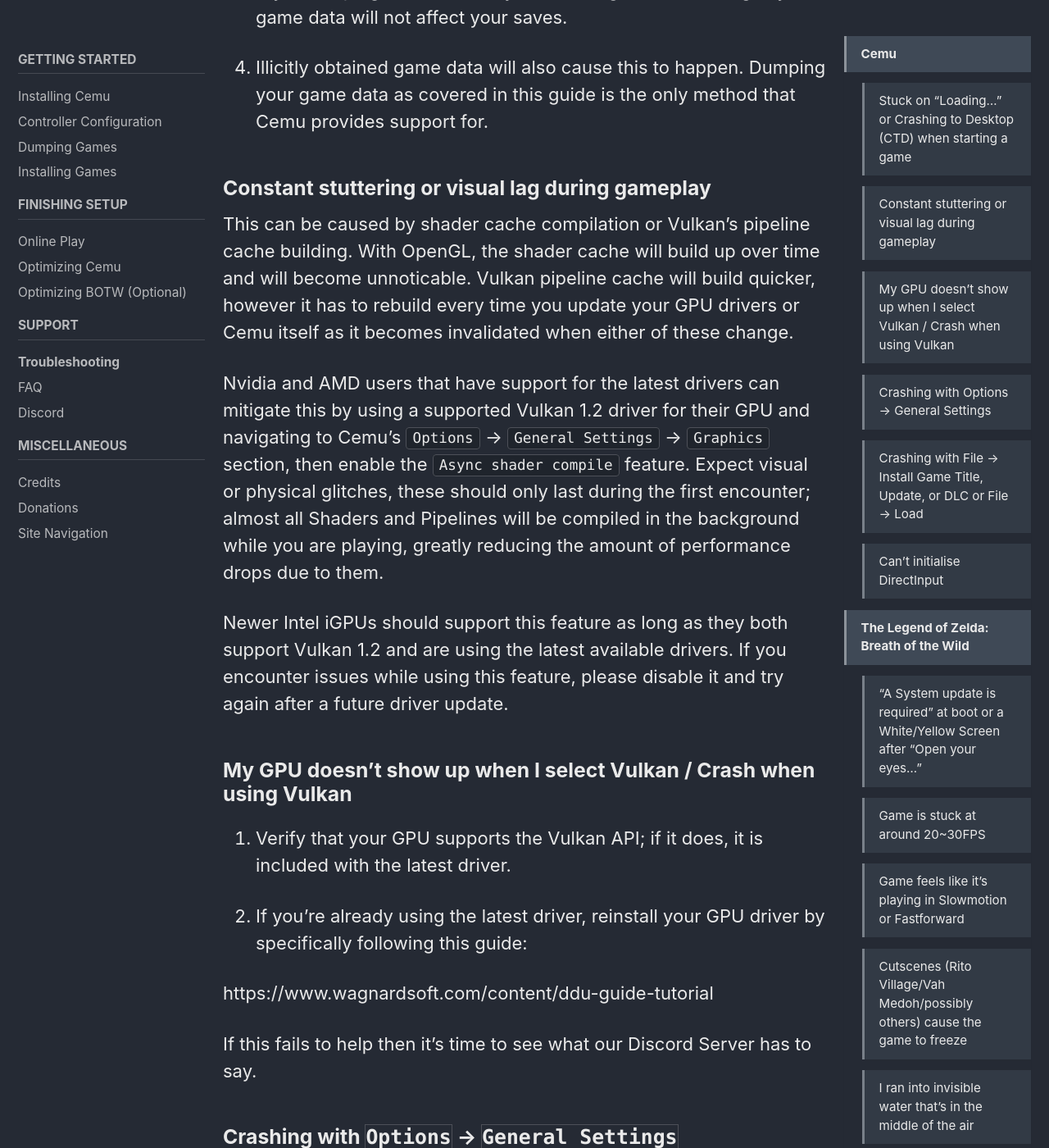
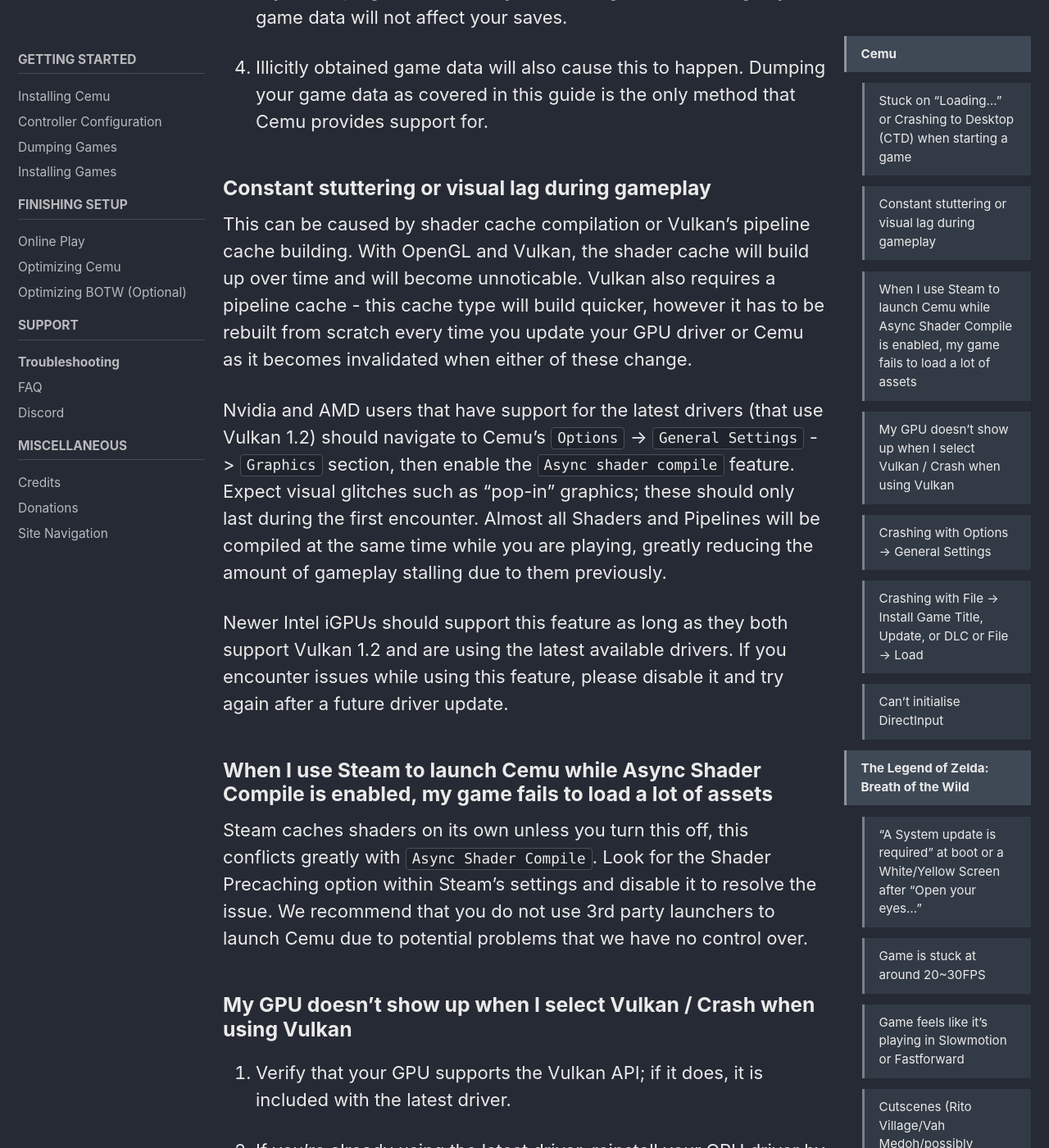
Before and after one commit to cfw-guide/cemu.cfw.guide, a Jekyll site: the page built from _pages/en_US/troubleshooting.md, in a window 1280 px wide and 1400 px high, scrolled down 1116 px. Shown: the whole window at 82% size. Built offline with Jekyll 4.4.1, drawn with Linux system fonts in a browser that asks for light colours; cached includes are drawn as plain includes.

Commit message:
Added information about Steam Shader Precaching

```diff
--- a/_pages/en_US/troubleshooting.md
+++ b/_pages/en_US/troubleshooting.md
@@ -22,11 +22,15 @@
 
 ### Constant stuttering or visual lag during gameplay
 
-This can be caused by shader cache compilation or Vulkan's pipeline cache building. With OpenGL, the shader cache will build up over time and will become unnoticable. Vulkan pipeline cache will build quicker, however it has to rebuild every time you update your GPU drivers or Cemu itself as it becomes invalidated when either of these change.
+This can be caused by shader cache compilation or Vulkan's pipeline cache building. With OpenGL and Vulkan, the shader cache will build up over time and will become unnoticable. Vulkan also requires a pipeline cache - this cache type will build quicker, however it has to be rebuilt from scratch every time you update your GPU driver or Cemu as it becomes invalidated when either of these change.
 
-Nvidia and AMD users that have support for the latest drivers can mitigate this by using a supported Vulkan 1.2 driver for their GPU and navigating to Cemu's `Options` -> `General Settings` -> `Graphics` section, then enable the `Async shader compile` feature.  Expect visual or physical glitches, these should only last during the first encounter; almost all Shaders and Pipelines will be compiled in the background while you are playing, greatly reducing the amount of performance drops due to them.
+Nvidia and AMD users that have support for the latest drivers (that use Vulkan 1.2) should navigate to Cemu's `Options` -> `General Settings` -> `Graphics` section, then enable the `Async shader compile` feature. Expect visual glitches such as "pop-in" graphics; these should only last during the first encounter. Almost all Shaders and Pipelines will be compiled at the same time while you are playing, greatly reducing the amount of gameplay stalling due to them previously.
 
 Newer Intel iGPUs should support this feature as long as they both support Vulkan 1.2 and are using the latest available drivers. If you encounter issues while using this feature, please disable it and try again after a future driver update.
+
+### When I use Steam to launch Cemu while Async Shader Compile is enabled, my game fails to load a lot of assets
+
+Steam caches shaders on its own unless you turn this off, this conflicts greatly with `Async Shader Compile`. Look for the Shader Precaching option within Steam's settings and disable it to resolve the issue. We recommend that you do not use 3rd party launchers to launch Cemu due to potential problems that we have no control over.
 
 ### My GPU doesn't show up when I select Vulkan / Crash when using Vulkan
 
```
